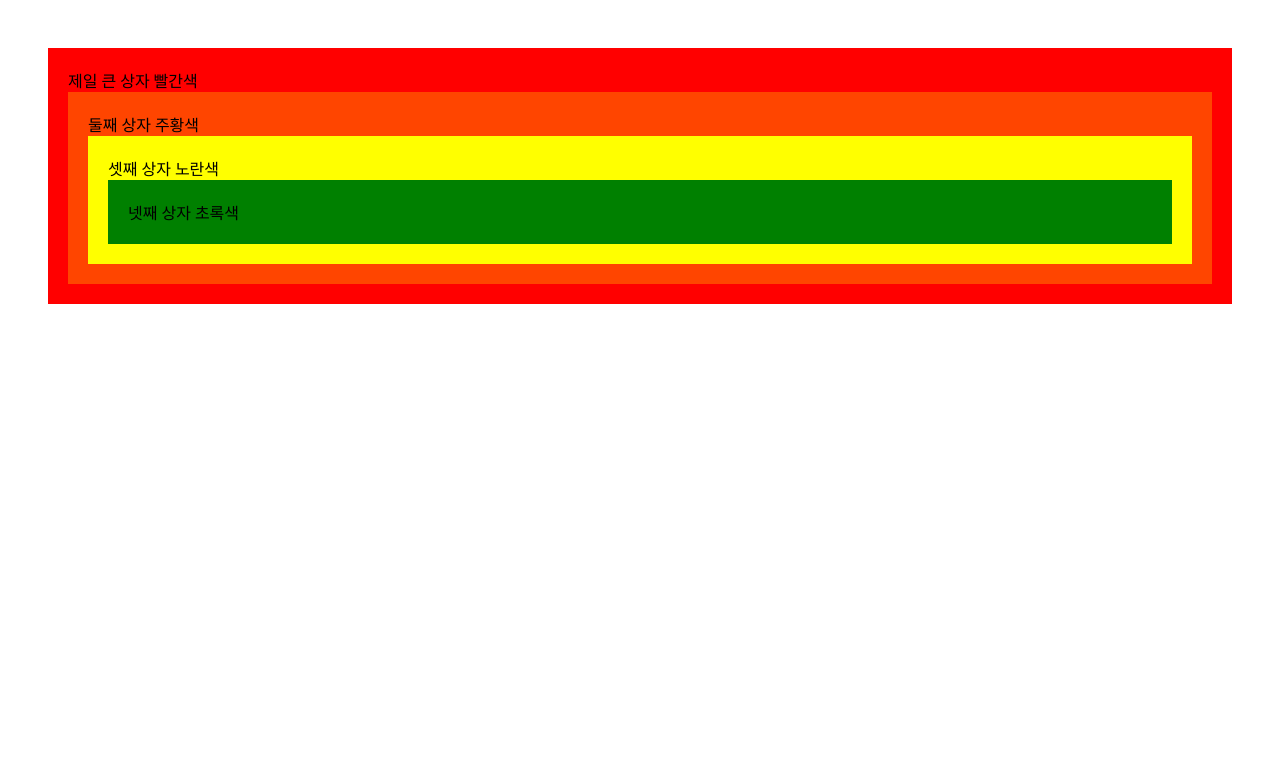
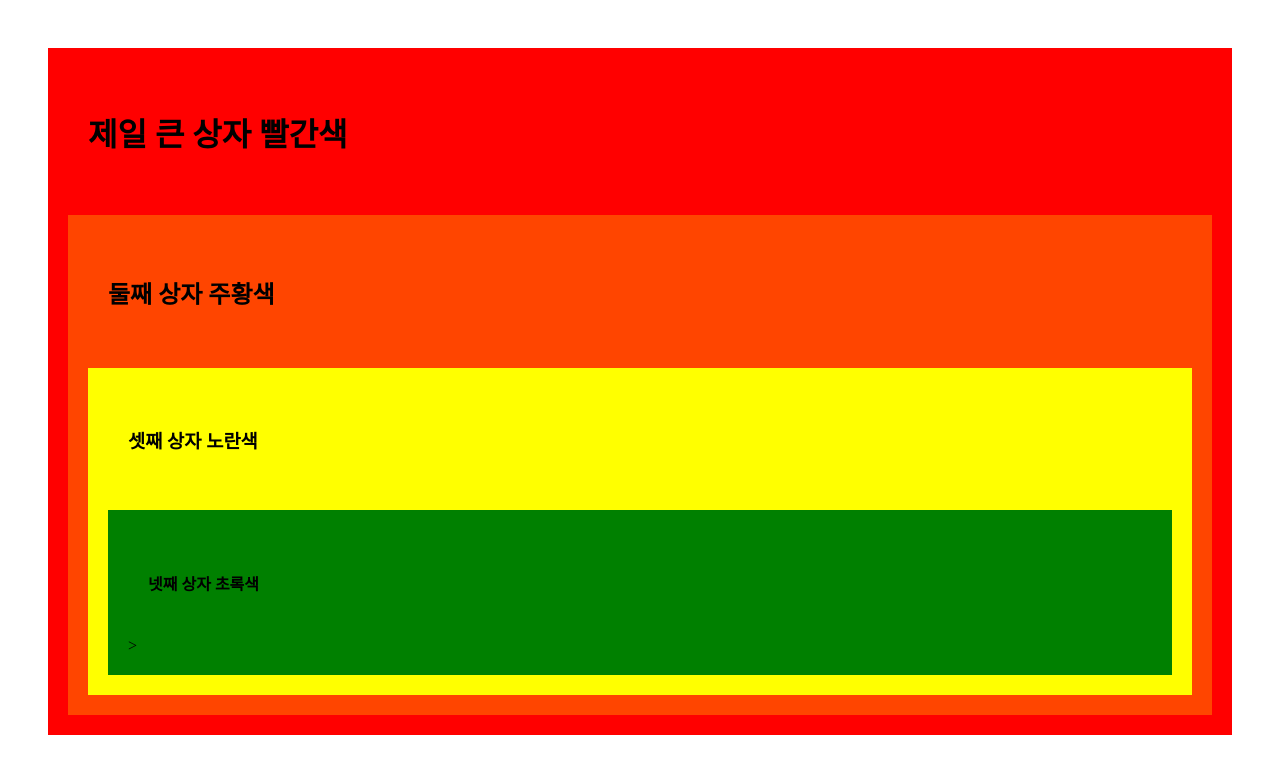
Before and after one commit to lysalad/lysalad.github.io, a plain HTML site: page 혼자 실습/0430.html in a window 1280 px wide. Drawn offline with Linux system fonts and the light colour scheme.

Commit message:
Add files via upload

```diff
--- a/혼자 실습/0430.html
+++ b/혼자 실습/0430.html
@@ -5,7 +5,7 @@
     <meta charset="UTF-8">
     <meta http-equiv="X-UA-Compatible" content="IE=edge">
     <meta name="viewport" content="width=device-width, initial-scale=1.0">
-    <title>0430 혼자서 박스랑 아이디 만들기</title>
+    <title>div랑 class로 박스 여러개 만들어보기1 </title>
     <style>
         * {
             padding: 20px;
@@ -33,18 +33,16 @@
 
 <body>
     <div class="red">
-        제일 큰 상자 빨간색</br>
+        <h1>제일 큰 상자 빨간색</h1></br>
 
         <div class="orange">
-            둘째 상자 주황색</br>
+            <h2>둘째 상자 주황색</h2></br>
 
             <div class="yellow">
-                셋째 상자 노란색</br>
+                <h3>셋째 상자 노란색</h3></br>
 
                 <div class="green">
-                    넷째 상자 초록색</br>
-
-
+                    <h4>넷째 상자 초록색</h4>></br>
                 </div>
             </div>
         </div>
```
Also changed, not shown: 혼자 실습/index.html (added, +25 -0 lines).
